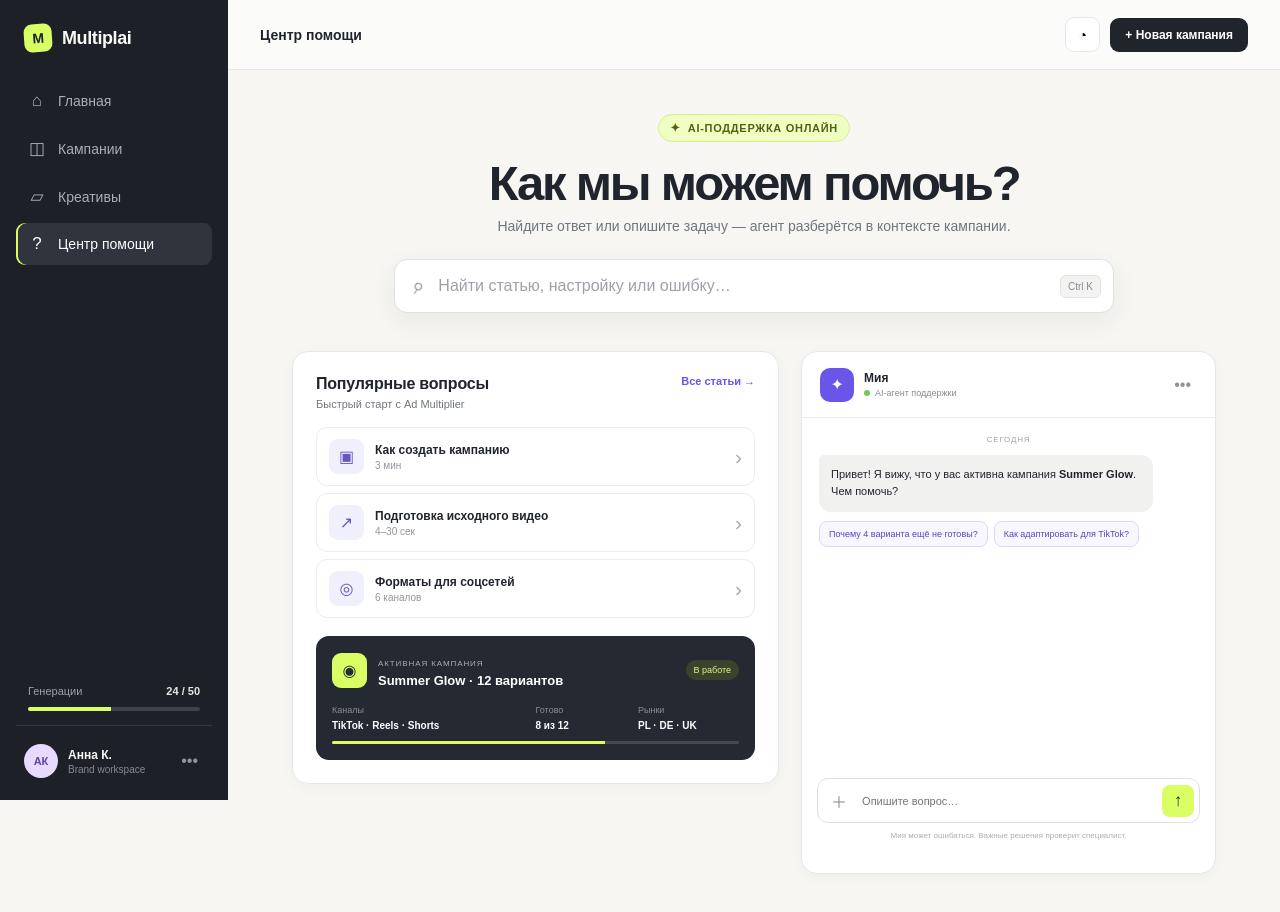
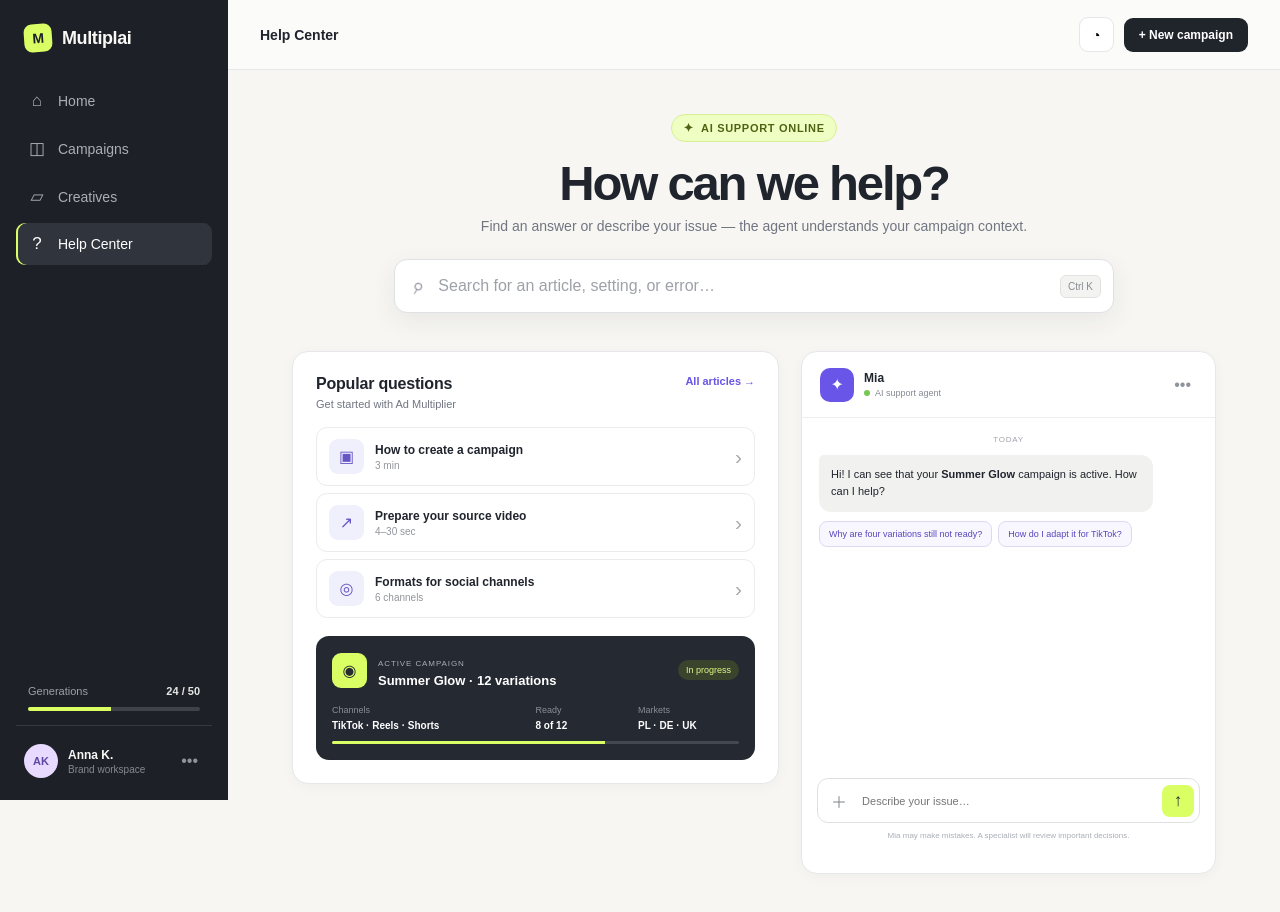
Before and after one commit to PolinaB19/multiplai-support-agent, a website: page index.html in a window 1280 px wide. Drawn offline with Linux system fonts and the light colour scheme.

Commit message:
feat: translate Multiplai experience to English

```diff
--- a/app-static.js
+++ b/app-static.js
@@ -18,7 +18,7 @@ form.addEventListener("submit", (event) => {
   user.textContent = text;
   const reply = document.createElement("div");
   reply.className = "agent-message";
-  reply.textContent = "Проверяю кампанию. Вижу, что 4 версии ждут адаптации титров для DE и PL. Я могу подготовить рекомендации или передать задачу специалисту.";
+  reply.textContent = "I’m checking your campaign. Four variations are waiting for caption adaptation for the German and Polish markets. I can prepare recommendations or escalate the task to a specialist.";
   messages.append(user, reply);
   input.value = "";
   messages.scrollTop = messages.scrollHeight;
--- a/index.html
+++ b/index.html
@@ -1,59 +1,59 @@
 <!doctype html>
-<html lang="ru">
+<html lang="en">
 <head>
   <meta charset="utf-8">
   <meta name="viewport" content="width=device-width,initial-scale=1">
-  <meta name="description" content="AI-поддержка рекламных кампаний и адаптации креативов">
-  <title>Multiplai — AI-поддержка рекламных кампаний</title>
+  <meta name="description" content="AI support for ad campaigns and creative adaptation">
+  <title>Multiplai — AI support for ad campaigns</title>
   <link rel="stylesheet" href="/app/globals.css">
 </head>
 <body>
 <main class="app-shell">
   <aside class="sidebar">
     <div class="brand"><span class="brand-mark">M</span><span>Multiplai</span></div>
-    <nav aria-label="Основная навигация">
-      <a href="#" class="nav-item"><span>⌂</span>Главная</a>
-      <a href="#" class="nav-item"><span>◫</span>Кампании</a>
-      <a href="#" class="nav-item"><span>▱</span>Креативы</a>
-      <a href="#" class="nav-item active"><span>?</span>Центр помощи</a>
+    <nav aria-label="Main navigation">
+      <a href="#" class="nav-item"><span>⌂</span>Home</a>
+      <a href="#" class="nav-item"><span>◫</span>Campaigns</a>
+      <a href="#" class="nav-item"><span>▱</span>Creatives</a>
+      <a href="#" class="nav-item active"><span>?</span>Help Center</a>
     </nav>
     <div class="sidebar-foot">
-      <div class="usage"><div><span>Генерации</span><b>24 / 50</b></div><div class="meter"><i></i></div></div>
-      <div class="profile"><span class="avatar">АК</span><div><b>Анна К.</b><small>Brand workspace</small></div><button aria-label="Настройки профиля">•••</button></div>
+      <div class="usage"><div><span>Generations</span><b>24 / 50</b></div><div class="meter"><i></i></div></div>
+      <div class="profile"><span class="avatar">AK</span><div><b>Anna K.</b><small>Brand workspace</small></div><button aria-label="Profile settings">•••</button></div>
     </div>
   </aside>
   <section class="workspace">
-    <header class="topbar"><span>Центр помощи</span><div><button class="icon-btn" aria-label="Уведомления">◔</button><button class="primary-btn">+ Новая кампания</button></div></header>
+    <header class="topbar"><span>Help Center</span><div><button class="icon-btn" aria-label="Notifications">◔</button><button class="primary-btn">+ New campaign</button></div></header>
     <div class="content">
       <section class="hero">
-        <div class="eyebrow"><span class="spark">✦</span> AI-поддержка онлайн</div>
-        <h1>Как мы можем помочь?</h1>
-        <p>Найдите ответ или опишите задачу — агент разберётся в контексте кампании.</p>
-        <label class="search"><span>⌕</span><input aria-label="Поиск по базе знаний" placeholder="Найти статью, настройку или ошибку…"><kbd>Ctrl K</kbd></label>
+        <div class="eyebrow"><span class="spark">✦</span> AI SUPPORT ONLINE</div>
+        <h1>How can we help?</h1>
+        <p>Find an answer or describe your issue — the agent understands your campaign context.</p>
+        <label class="search"><span>⌕</span><input aria-label="Search the knowledge base" placeholder="Search for an article, setting, or error…"><kbd>Ctrl K</kbd></label>
       </section>
       <div class="support-grid">
         <section class="knowledge">
-          <div class="section-heading"><div><h2>Популярные вопросы</h2><p>Быстрый старт с Ad Multiplier</p></div><a href="#">Все статьи →</a></div>
+          <div class="section-heading"><div><h2>Popular questions</h2><p>Get started with Ad Multiplier</p></div><a href="#">All articles →</a></div>
           <div class="quick-list">
-            <a href="#" class="quick-card"><span class="quick-icon">▣</span><div><b>Как создать кампанию</b><small>3 мин</small></div><span class="arrow">›</span></a>
-            <a href="#" class="quick-card"><span class="quick-icon">↗</span><div><b>Подготовка исходного видео</b><small>4–30 сек</small></div><span class="arrow">›</span></a>
-            <a href="#" class="quick-card"><span class="quick-icon">◎</span><div><b>Форматы для соцсетей</b><small>6 каналов</small></div><span class="arrow">›</span></a>
+            <a href="#" class="quick-card"><span class="quick-icon">▣</span><div><b>How to create a campaign</b><small>3 min</small></div><span class="arrow">›</span></a>
+            <a href="#" class="quick-card"><span class="quick-icon">↗</span><div><b>Prepare your source video</b><small>4–30 sec</small></div><span class="arrow">›</span></a>
+            <a href="#" class="quick-card"><span class="quick-icon">◎</span><div><b>Formats for social channels</b><small>6 channels</small></div><span class="arrow">›</span></a>
           </div>
           <div class="campaign-card">
-            <div class="campaign-top"><span class="campaign-icon">◉</span><div><small>АКТИВНАЯ КАМПАНИЯ</small><h3>Summer Glow · 12 вариантов</h3></div><span class="status">В работе</span></div>
-            <div class="campaign-stats"><div><small>Каналы</small><b>TikTok · Reels · Shorts</b></div><div><small>Готово</small><b>8 из 12</b></div><div><small>Рынки</small><b>PL · DE · UK</b></div></div>
+            <div class="campaign-top"><span class="campaign-icon">◉</span><div><small>ACTIVE CAMPAIGN</small><h3>Summer Glow · 12 variations</h3></div><span class="status">In progress</span></div>
+            <div class="campaign-stats"><div><small>Channels</small><b>TikTok · Reels · Shorts</b></div><div><small>Ready</small><b>8 of 12</b></div><div><small>Markets</small><b>PL · DE · UK</b></div></div>
             <div class="progress"><i></i></div>
           </div>
         </section>
         <section class="chat-card">
-          <div class="chat-head"><div><span class="agent-avatar">✦</span><div><b>Мия</b><small><i></i>AI-агент поддержки</small></div></div><button aria-label="Меню чата">•••</button></div>
+          <div class="chat-head"><div><span class="agent-avatar">✦</span><div><b>Mia</b><small><i></i>AI support agent</small></div></div><button aria-label="Chat menu">•••</button></div>
           <div class="messages" id="messages" aria-live="polite">
-            <div class="day">Сегодня</div>
-            <div class="agent-message">Привет! Я вижу, что у вас активна кампания <b>Summer Glow</b>. Чем помочь?</div>
-            <div class="suggestions"><button data-question="Почему 4 варианта ещё не готовы?">Почему 4 варианта ещё не готовы?</button><button data-question="Как адаптировать видео для TikTok?">Как адаптировать для TikTok?</button></div>
+            <div class="day">Today</div>
+            <div class="agent-message">Hi! I can see that your <b>Summer Glow</b> campaign is active. How can I help?</div>
+            <div class="suggestions"><button data-question="Why are four variations still not ready?">Why are four variations still not ready?</button><button data-question="How do I adapt the video for TikTok?">How do I adapt it for TikTok?</button></div>
           </div>
-          <form class="composer" id="chat-form"><button type="button" aria-label="Прикрепить файл">＋</button><input id="message" aria-label="Сообщение агенту" placeholder="Опишите вопрос…"><button class="send" aria-label="Отправить">↑</button></form>
-          <div class="chat-note">Мия может ошибаться. Важные решения проверит специалист.</div>
+          <form class="composer" id="chat-form"><button type="button" aria-label="Attach file">＋</button><input id="message" aria-label="Message the agent" placeholder="Describe your issue…"><button class="send" aria-label="Send">↑</button></form>
+          <div class="chat-note">Mia may make mistakes. A specialist will review important decisions.</div>
         </section>
       </div>
     </div>
--- a/scripts/validate.mjs
+++ b/scripts/validate.mjs
@@ -1,7 +1,8 @@
 import { readFile } from "node:fs/promises";
 
 const html = await readFile(new URL("../index.html", import.meta.url), "utf8");
-for (const marker of ["Multiplai", "Центр помощи", "AI-агент поддержки", "Summer Glow"]) {
+for (const marker of ["Multiplai", "Help Center", "AI support agent", "Summer Glow"]) {
   if (!html.includes(marker)) throw new Error(`Missing required marker: ${marker}`);
 }
-console.log("Prototype validation passed");
+if (/[Ѐ-ӿ]/u.test(html)) throw new Error("Cyrillic text found in the English UI");
+console.log("English prototype validation passed");
```
Also changed, not shown: README.md.
